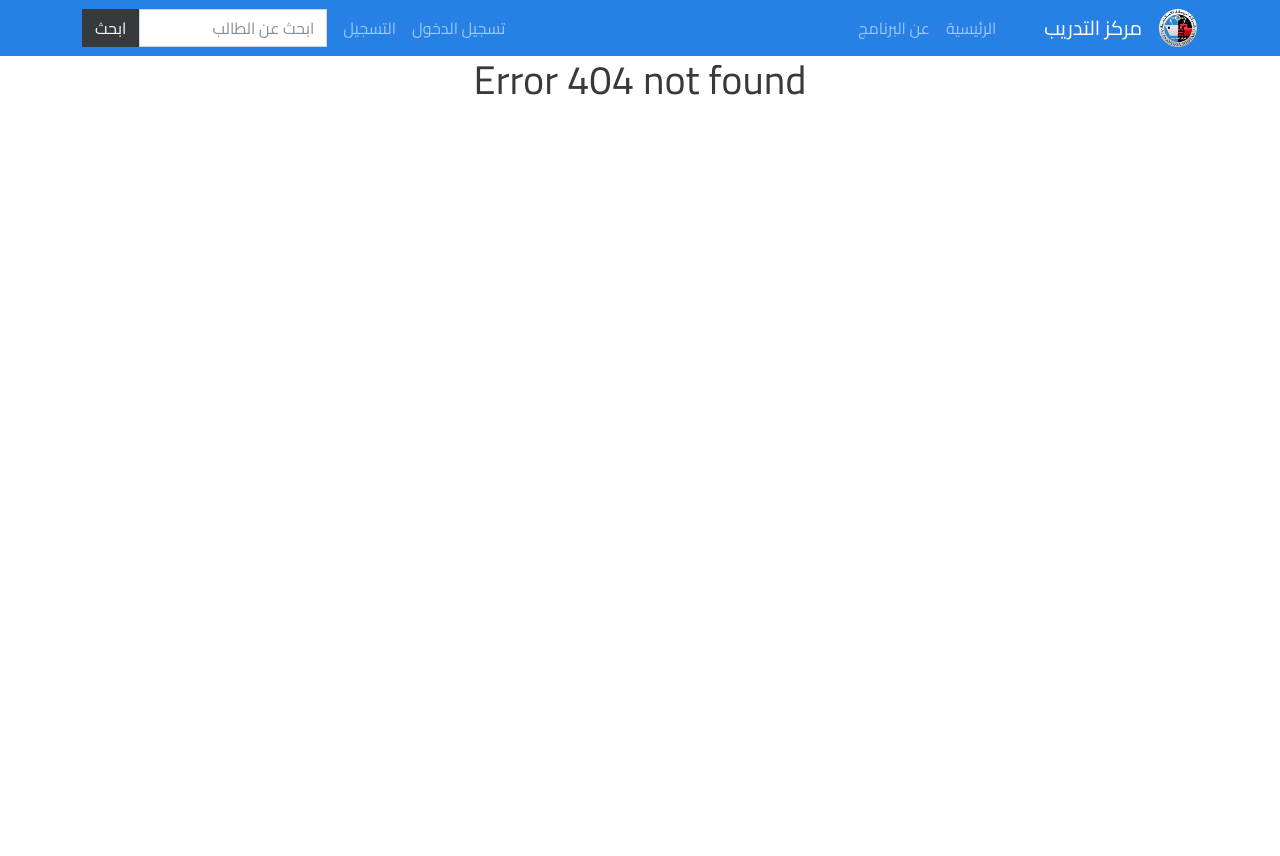
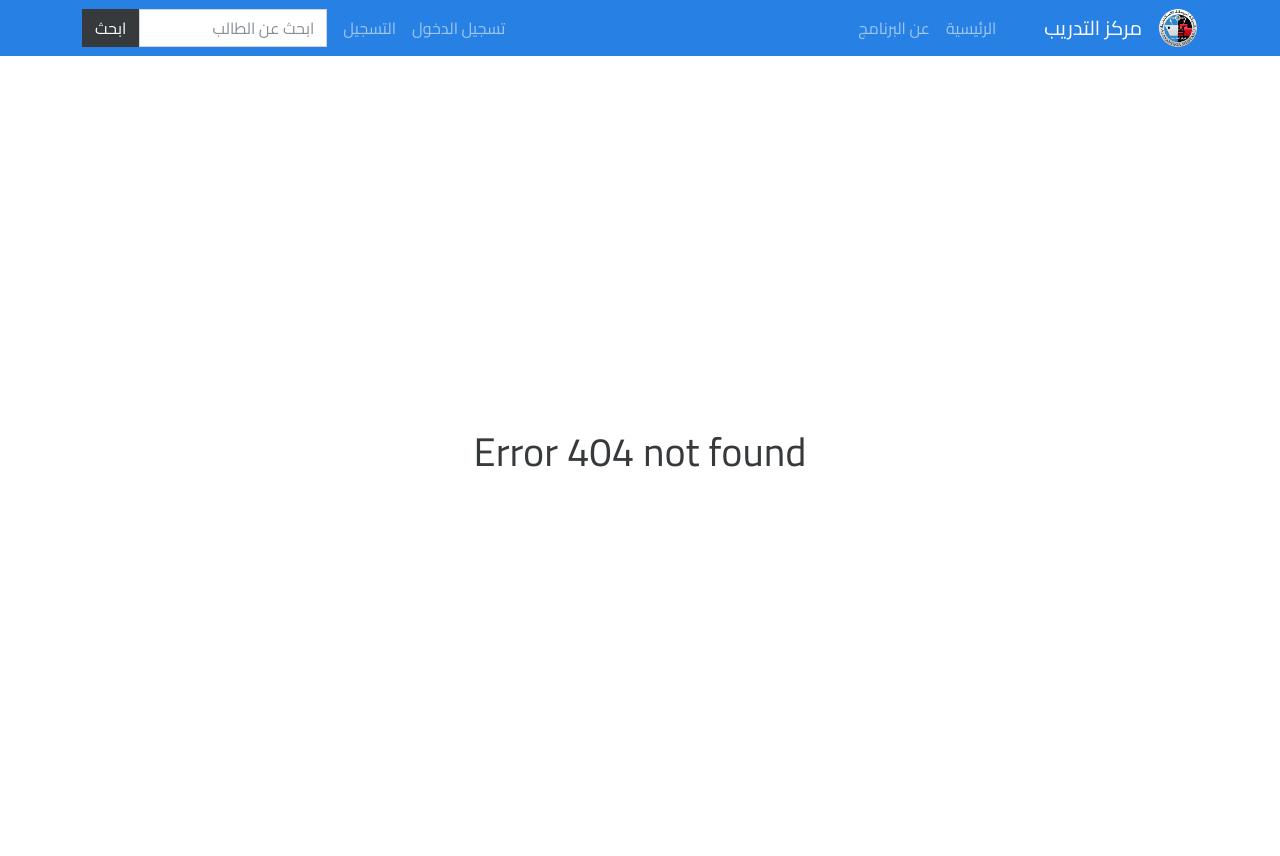
Before and after one commit to AhmedSaied94/trsana-applications-managment, a Django app: template trsana/templates/trsana/404.html in a window 1280 px wide. Run offline with Django 4.2, Linux system fonts and the light colour scheme; the template is opened without the code that fills it, so the values that code supplies are empty; some libraries are stand-ins or nearby versions.

Commit message:
change db

```diff
--- a/trsana/templates/trsana/404.html
+++ b/trsana/templates/trsana/404.html
@@ -2,7 +2,7 @@
 {% block title %}Not found{% endblock title %}
 {% block main %}
 
-<div class='dflex text-center justify-content-center align-items-center' style='height:100vh;'>
+<div class='d-flex text-center justify-content-center align-items-center' style='height:100vh;'>
     <h1>Error 404 not found</h1>
 </div>
 
```
